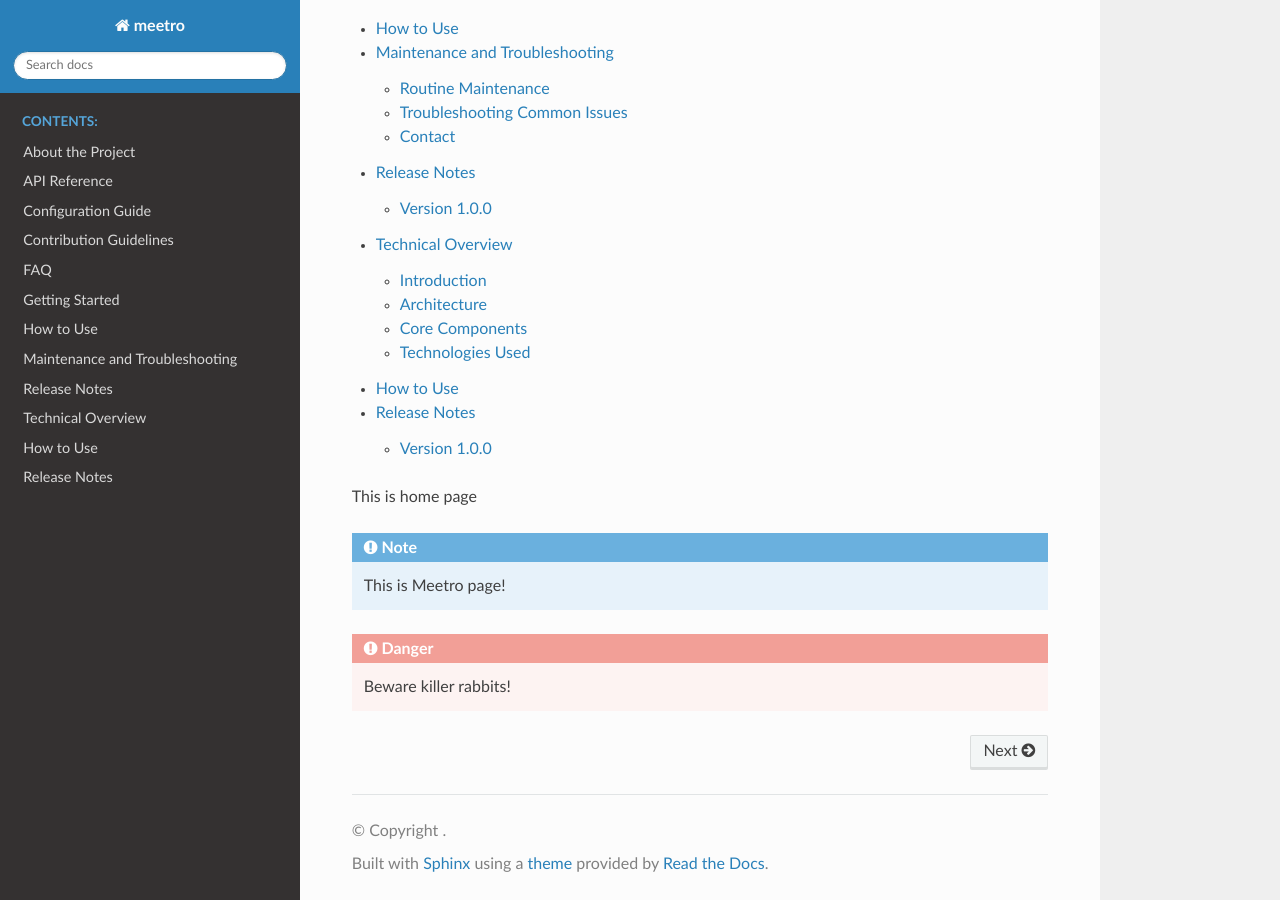
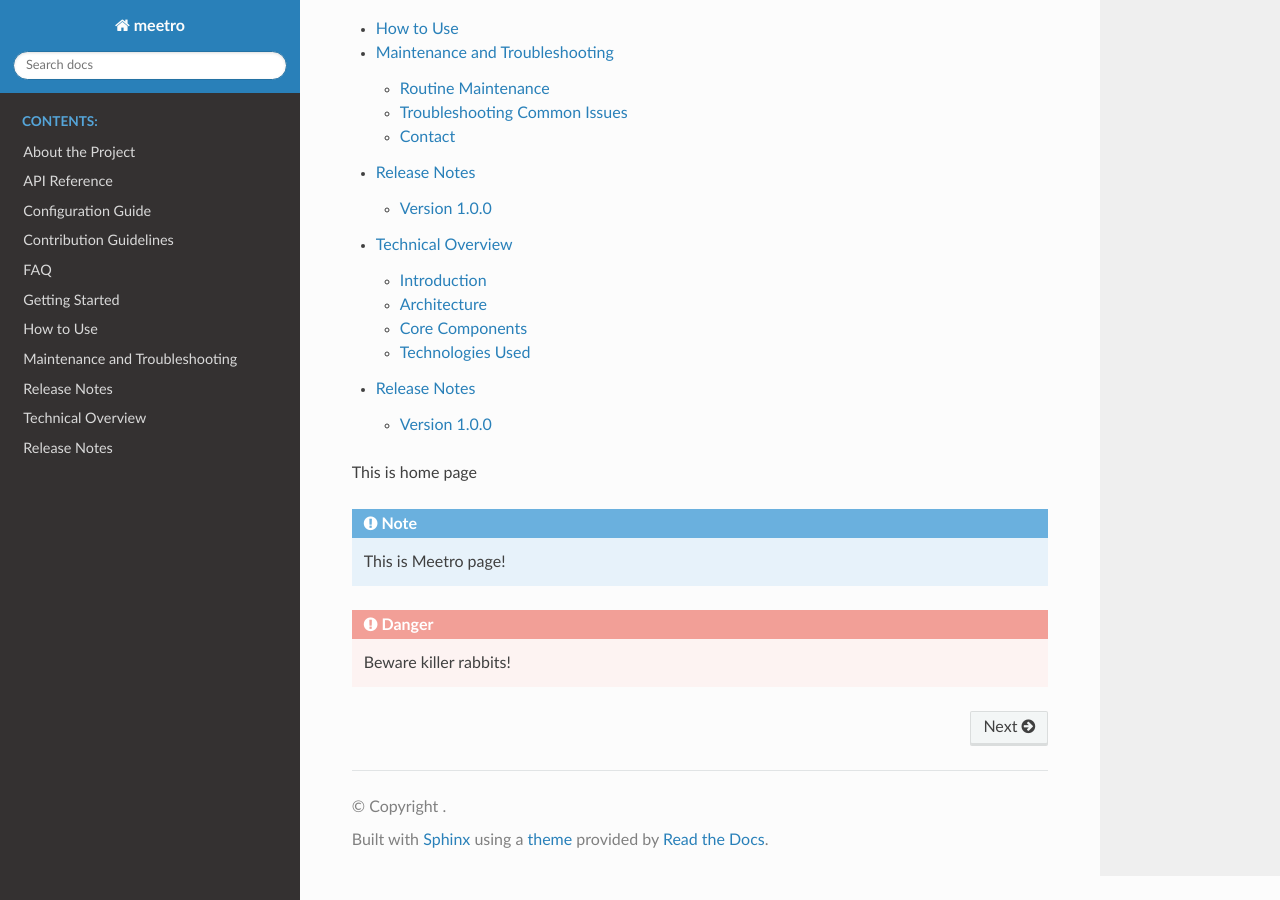
Before and after one commit to Jineeary/meetro, a Sphinx documentation site: the page built from docs/index.rst, in a window 1280 px wide and 900 px high, scrolled down 1271 px. Built offline with Sphinx 7.4.7 and the Read the Docs theme 3.1.0, drawn with Linux system fonts in a browser that asks for light colours; pages that are not in the unit, such as notebooks, are missing from menus.

Commit message:
Update index.rst

```diff
--- a/docs/index.rst
+++ b/docs/index.rst
@@ -21,7 +21,6 @@ Contents:
    maintainance_and_troubleshooting
    release_notes
    technical_overview
-   how_to_use
    release_notes
 
 This is home page
```
